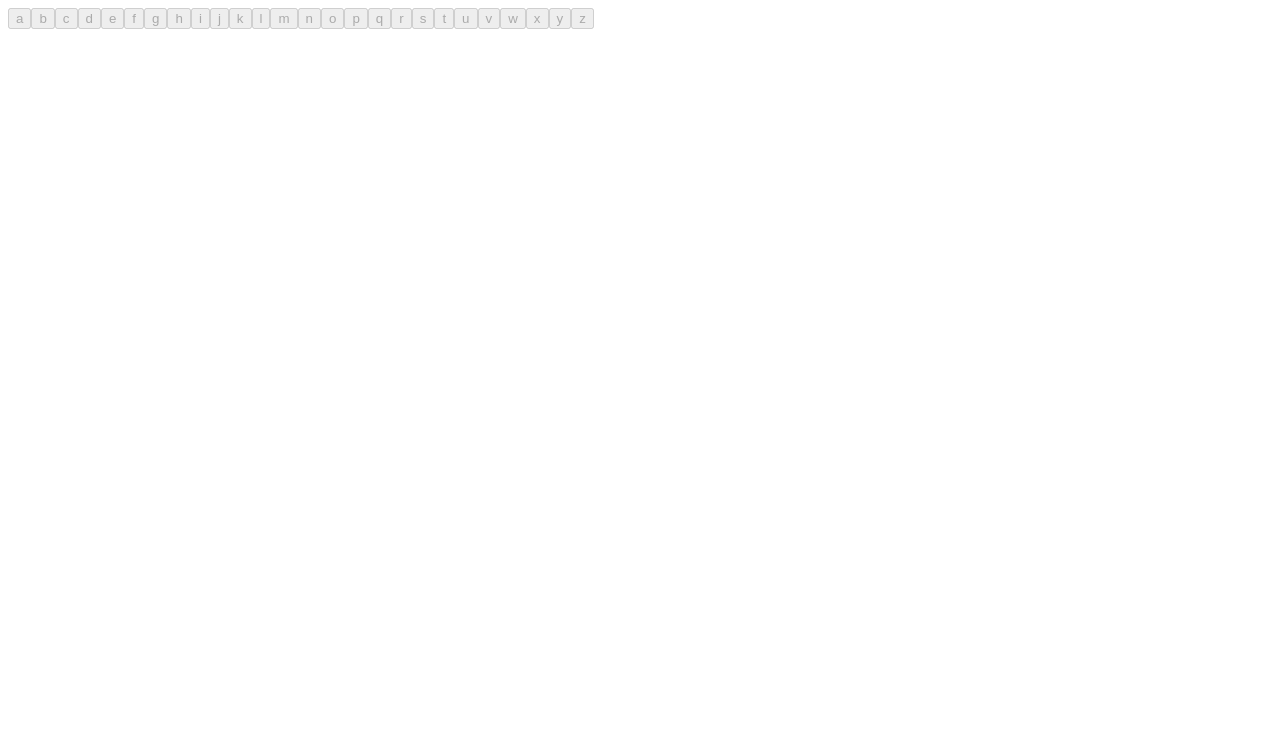
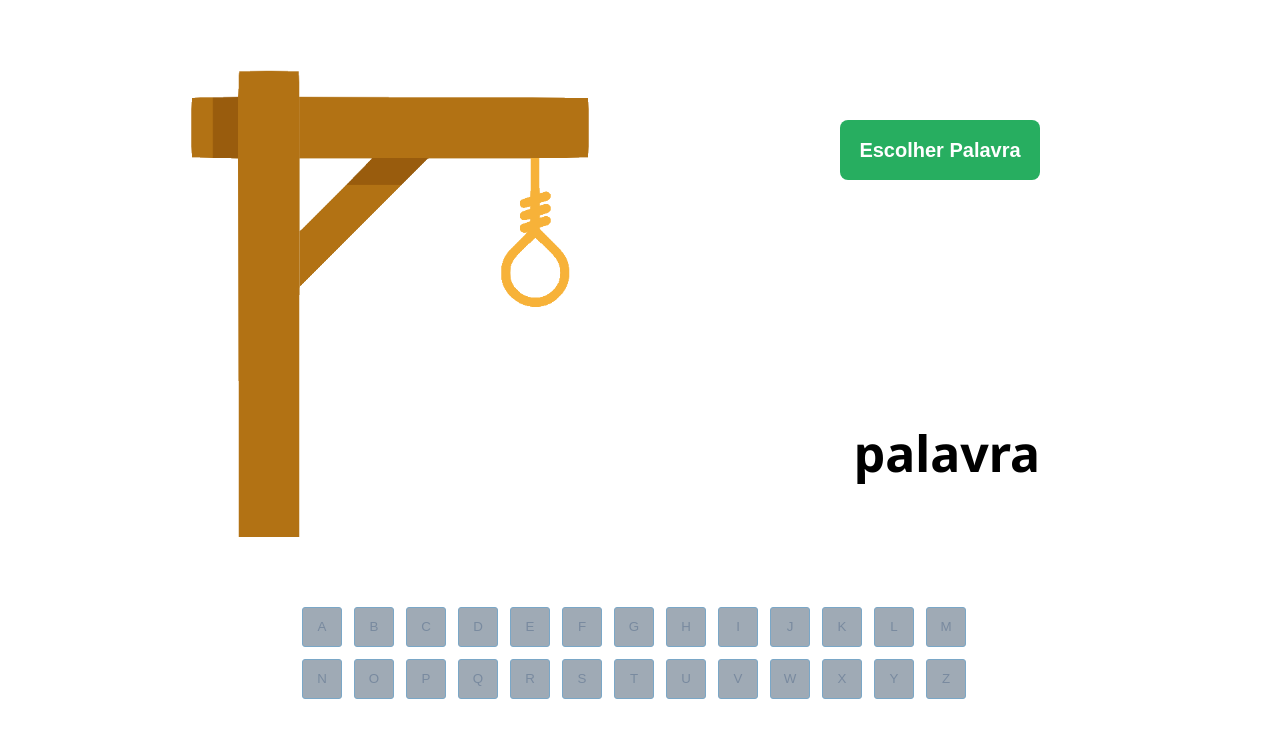
Before and after one commit to BiancaDias/JogoDaForca, a React (Create React App) app: page / in a window 1280 px wide. Shown: the top 738 px of the page. Built offline with nearby package versions, Linux system fonts and the light colour scheme.

Commit message:
layout pronto

```diff
--- /dev/null
+++ b/public/css/reset.css
@@ -0,0 +1,46 @@
+html, body, div, span, applet, object, iframe,
+h1, h2, h3, h4, h5, h6, p, blockquote, pre,
+a, abbr, acronym, address, big, cite, code,
+del, dfn, em, img, ins, kbd, q, s, samp,
+small, strike, strong, sub, sup, tt, var,
+b, u, i, center,
+dl, dt, dd, ol, ul, li,
+fieldset, form, label, legend,
+table, caption, tbody, tfoot, thead, tr, th, td,
+article, aside, canvas, details, embed,
+figure, figcaption, footer, header, hgroup,
+menu, nav, output, ruby, section, summary,
+time, mark, audio, video {
+	margin: 0;
+	padding: 0;
+	border: 0;
+	font: inherit;
+	font-size: 100%;
+	vertical-align: baseline;
+}
+/* HTML5 display-role reset for older browsers */
+article, aside, details, figcaption, figure,
+footer, header, hgroup, menu, nav, section {
+	display: block;
+}
+body {
+	line-height: 1;
+}
+ol, ul {
+	list-style: none;
+}
+blockquote, q {
+	quotes: none;
+}
+blockquote:before, blockquote:after,
+q:before, q:after {
+	content: '';
+	content: none;
+}
+table {
+	border-collapse: collapse;
+	border-spacing: 0;
+}
+strong {
+	font-weight: bold;
+}
--- /dev/null
+++ b/public/css/style.css
@@ -0,0 +1,75 @@
+body{
+  font-family: 'Roboto';;
+}
+
+.corpoJogo{
+  display: flex;
+  flex-direction: column;
+  align-items: center;
+  justify-content: center;
+}
+.jogo{
+  display: flex;
+  margin: 70px;
+  justify-content: space-between;
+}
+
+.jogo button{
+  width: 200px;
+  height: 60px;
+  background: #27AE60;
+  border-radius: 8px;
+  color: #FFFFFF;
+  font-weight: 700;
+  font-size: 20px;
+  line-height: 23px;
+  border: none;
+}
+
+img{
+  width: 400px;
+  margin-right: 200px;
+}
+
+.iniciaJogo{
+  display: flex;
+  flex-direction: column;
+  justify-content: space-between;
+  align-items: flex-end;
+  margin: 50px
+}
+
+p{
+  font-family: 'Noto Sans', sans-serif;
+  font-weight: 700;
+  font-size: 50px;
+  line-height: 68px;
+}
+
+.alfabeto{
+  width: 676px;
+  display: flex;
+  flex-wrap: wrap;
+}
+
+.alfabeto .desabilitado{
+  width: 40px;
+  height: 40px;
+  margin-right: 12px;
+  margin-bottom: 12px;
+  background: #9FAAB5;
+  border: 1px solid #7AA7C7;
+  border-radius: 3px;
+  color: #798A9F
+}
+
+.alfabeto .habilitado{
+  width: 40px;
+  height: 40px;
+  margin-right: 12px;
+  margin-bottom: 12px;
+  background: #E1ECF4;
+  border: 1px solid #7AA7C7;
+  border-radius: 3px;
+  color: #39739D;
+}
--- a/public/index.html
+++ b/public/index.html
@@ -7,6 +7,14 @@
   <meta name="viewport" content="width=device-width, initial-scale=1" />
   <meta name="theme-color" content="#000000" />
   <meta name="description" content="Web site created using create-react-app" />
+  <link rel="preconnect" href="https://fonts.gstatic.com">
+  <link href="https://fonts.googleapis.com/css2?family=Roboto:ital,wght@0,100;0,300;0,500;1,400&display=swap"
+    rel="stylesheet">
+  <link rel="preconnect" href="https://fonts.googleapis.com">
+  <link rel="preconnect" href="https://fonts.gstatic.com" crossorigin>
+  <link href="https://fonts.googleapis.com/css2?family=Noto+Sans:wght@700&display=swap" rel="stylesheet">
+  <link rel="stylesheet" href="css/reset.css" />
+  <link rel="stylesheet" href="css/style.css" />
 
   <title>Jogo da Forca</title>
 </head>
--- a/src/Jogo.js
+++ /dev/null
@@ -1,3 +0,0 @@
-export default function Jogo(){
-
-}
--- a/src/App.js
+++ b/src/components/App.js
@@ -1,11 +1,11 @@
 import React from "react";
 import Jogo from "./Jogo";
 import Letras from "./Letras";
-import palavras from "./palavras";
+import palavras from "../palavras";
 
 function App() {
   return (
-    <div>
+    <div className="corpoJogo">
       <Jogo/>
       <Letras/>
     </div>
--- /dev/null
+++ b/src/components/Jogo.js
@@ -0,0 +1,12 @@
+export default function Jogo(){
+    return(
+        <div className="jogo">
+            <img alt="imagem-forca" src="assets/forca0.png"/>
+            <div className="iniciaJogo">
+                <button>Escolher Palavra</button>
+                <p>palavra</p>
+            </div>
+        </div>
+
+    )
+}
--- a/src/Letras.js
+++ b/src/components/Letras.js
@@ -1,10 +1,11 @@
 export default function Letras(){
     const alfabeto = ["a", "b", "c", "d", "e", "f", "g", "h", "i", "j", "k", "l",
     "m", "n", "o", "p", "q", "r", "s", "t", "u", "v", "w", "x", "y", "z"];
+    const alfabetoMaiusculo = alfabeto.map(letras => letras.toUpperCase())
 
     return (
         <div className="alfabeto">
-            {alfabeto.map(letras => <button disabled>{letras}</button>)}
+            {alfabetoMaiusculo.map(letras => <button key={letras} className="desabilitado" disabled>{letras}</button>)}
         </div>
     )
 }
--- a/src/index.js
+++ b/src/index.js
@@ -1,6 +1,7 @@
 import React from 'react';
 import ReactDOM from 'react-dom/client';
-import App from './App';
+import App from './components/App';
+
 
 const root = ReactDOM.createRoot(document.getElementById('root'));
 root.render(
```
